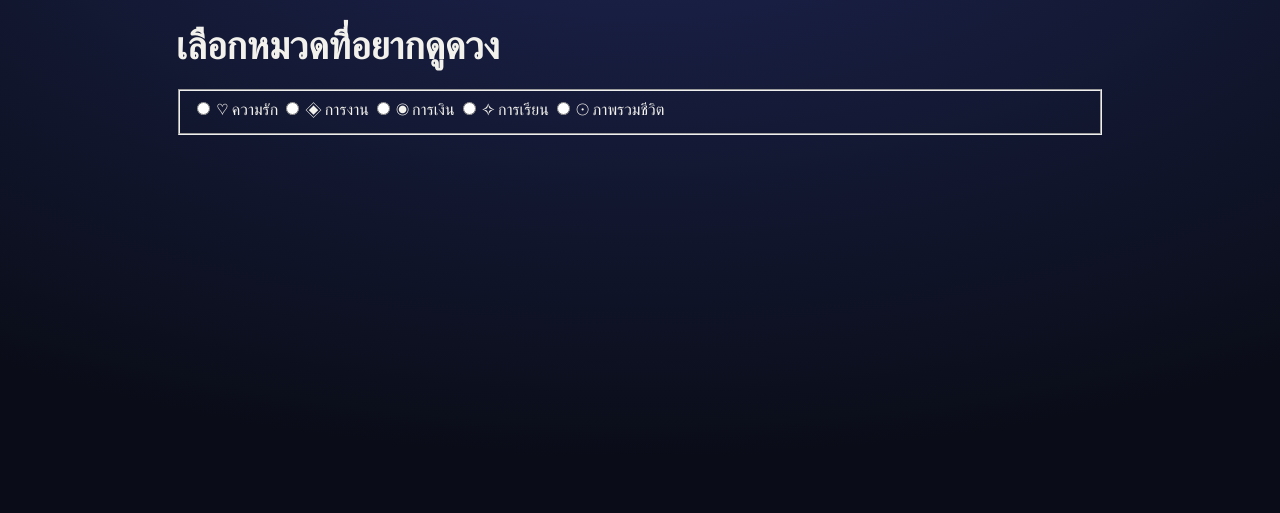
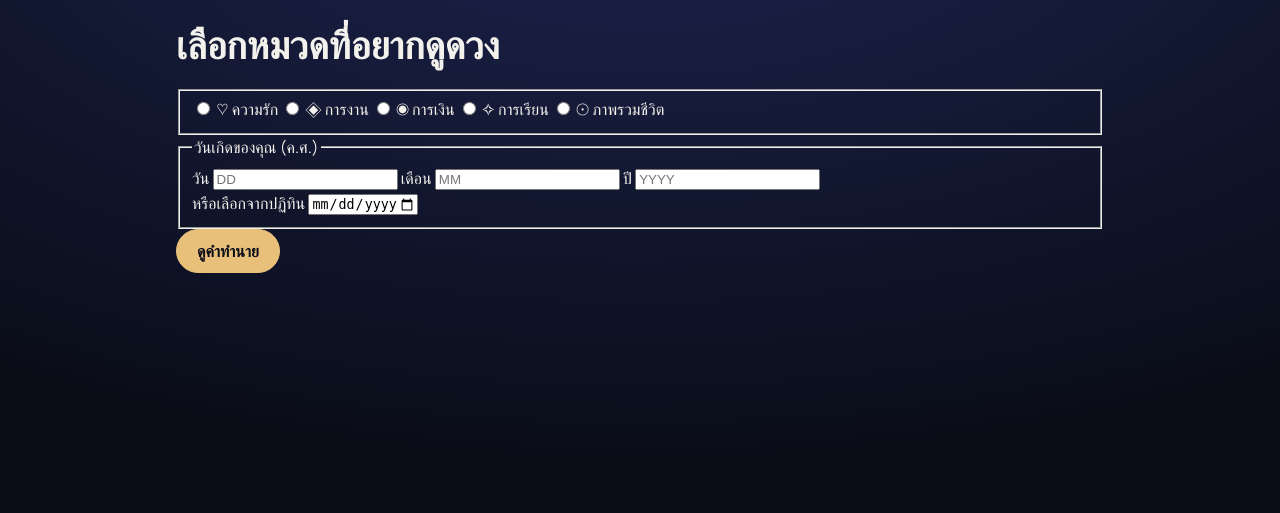
Before and after one commit to raindewywy/rakkan, a Node server app: page /predict in a window 1280 px wide. Shown: the part 63-576 px from the top of the page. Run offline with Node 20, Linux system fonts and the light colour scheme; the visitor is signed in with stand-in values (Sample User, id 1); some libraries are stand-ins or nearby versions.

Commit message:
[9]: add birth date form

```diff
--- a/views/predict.ejs
+++ b/views/predict.ejs
@@ -1,6 +1,13 @@
 <%- include('partials/header') %>
 <main id="main" class="page predict">
   <h1><%= tr('เลือกหมวดที่อยากดูดวง', 'Choose what you want to know') %></h1>
+  <% if (errors.length > 0) { %>
+    <ul class="error-list" role="alert">
+      <% errors.forEach(function (message) { %>
+        <li><%= message %></li>
+      <% }); %>
+    </ul>
+  <% } %>
   <form id="predict-form" method="post" action="/predict" data-processing-ms="<%= processingMs %>" novalidate>
     <fieldset class="categories">
       <legend class="visually-hidden"><%= tr('หมวดดูดวง', 'Category') %></legend>
@@ -12,6 +19,32 @@
         </label>
       <% }); %>
     </fieldset>
+    <fieldset class="birth-date">
+      <legend><%= tr('วันเกิดของคุณ (ค.ศ.)', 'Your birth date (CE)') %></legend>
+      <div class="date-fields">
+        <label>
+          <span><%= tr('วัน', 'Day') %></span>
+          <input name="day" inputmode="numeric" maxlength="2" placeholder="DD" autocomplete="bday-day" value="<%= values.day %>">
+        </label>
+        <label>
+          <span><%= tr('เดือน', 'Month') %></span>
+          <input name="month" inputmode="numeric" maxlength="2" placeholder="MM" autocomplete="bday-month" value="<%= values.month %>">
+        </label>
+        <label>
+          <span><%= tr('ปี', 'Year') %></span>
+          <input name="year" inputmode="numeric" maxlength="4" placeholder="YYYY" autocomplete="bday-year" value="<%= values.year %>">
+        </label>
+      </div>
+      <label class="calendar">
+        <span><%= tr('หรือเลือกจากปฏิทิน', 'Or pick from the calendar') %></span>
+        <input type="date" id="calendar" min="1900-01-01" max="<%= new Date().toISOString().slice(0, 10) %>">
+      </label>
+    </fieldset>
+    <button class="btn btn-primary" type="submit"><%= tr('ดูคำทำนาย', 'Reveal my reading') %></button>
   </form>
+  <div id="processing" class="processing" hidden aria-live="polite">
+    <span class="orb" aria-hidden="true"></span>
+    <p><%= tr('ดวงดาวกำลังเรียงตัว…', 'The stars are aligning…') %></p>
+  </div>
 </main>
 <%- include('partials/footer') %>
```
Also changed, not shown: public/js/birthdate.js (added, +36 -0 lines).
